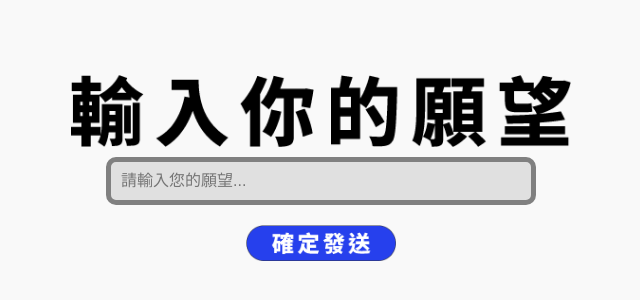
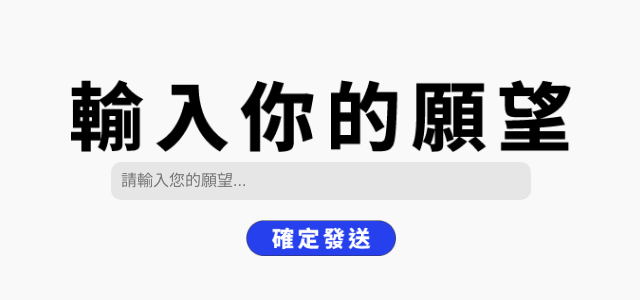
Before and after one commit to snowcat6667/Test, a plain HTML site: page index.html in a window 1280 px wide. Shown: the part 212-512 px from the top of the page, without its empty margins (319-959 px from the left). Drawn offline with Linux system fonts and the light colour scheme.

Commit message:
Update index.html

```diff
--- a/index.html
+++ b/index.html
@@ -42,8 +42,8 @@
             font-size: 16px;
 
             /* 您的指定樣式 */
-            border: 5px solid gray;
-            background-color: #e0e0e0; /* 淡灰色 */
+            border: 5px black;
+            background-color: #e6e6e6; /* 淡灰色 */
             outline: none; /* 移除點擊時的藍色光暈 */
             border-radius: 10px; /* 圓角看起來比較柔和 (可選) */
         }
```
